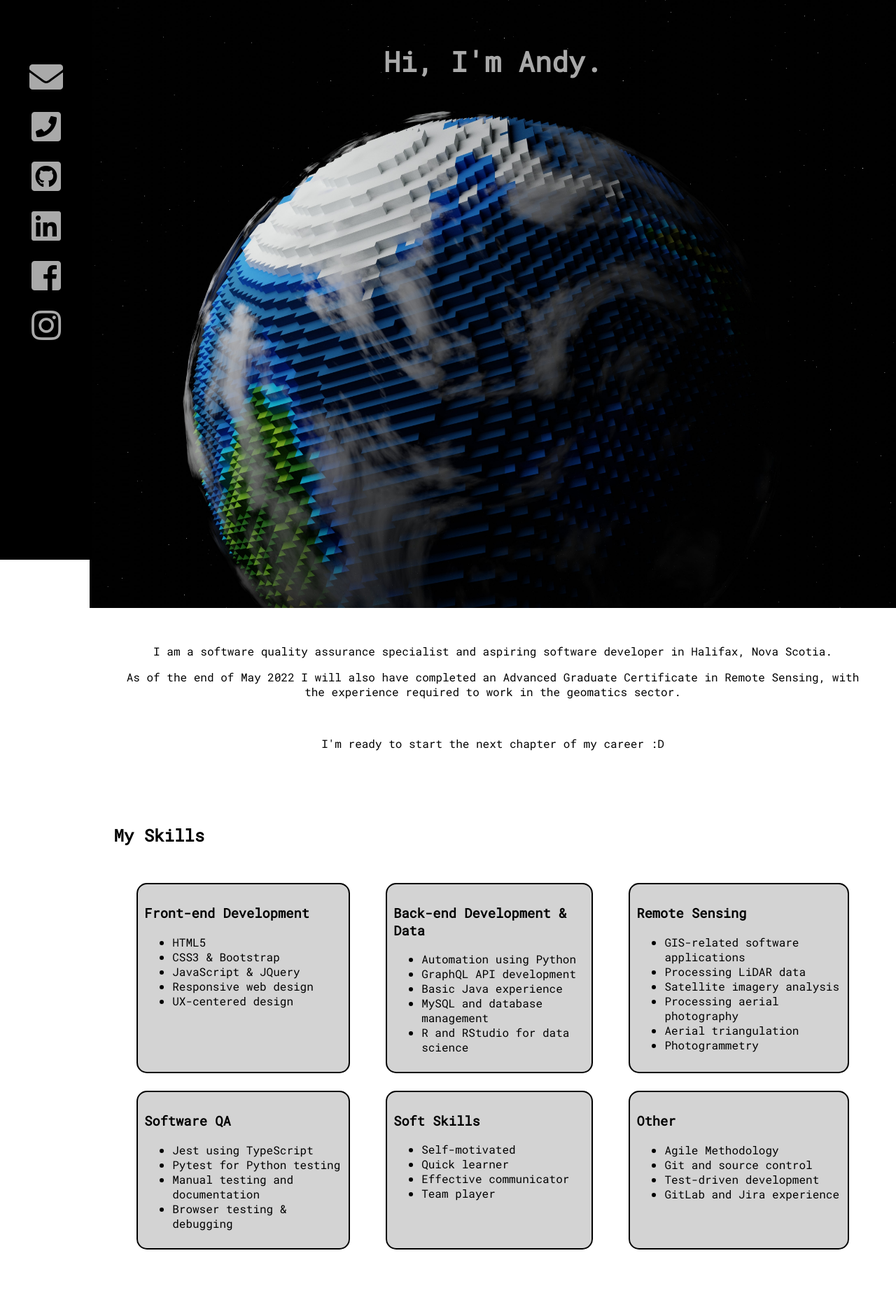
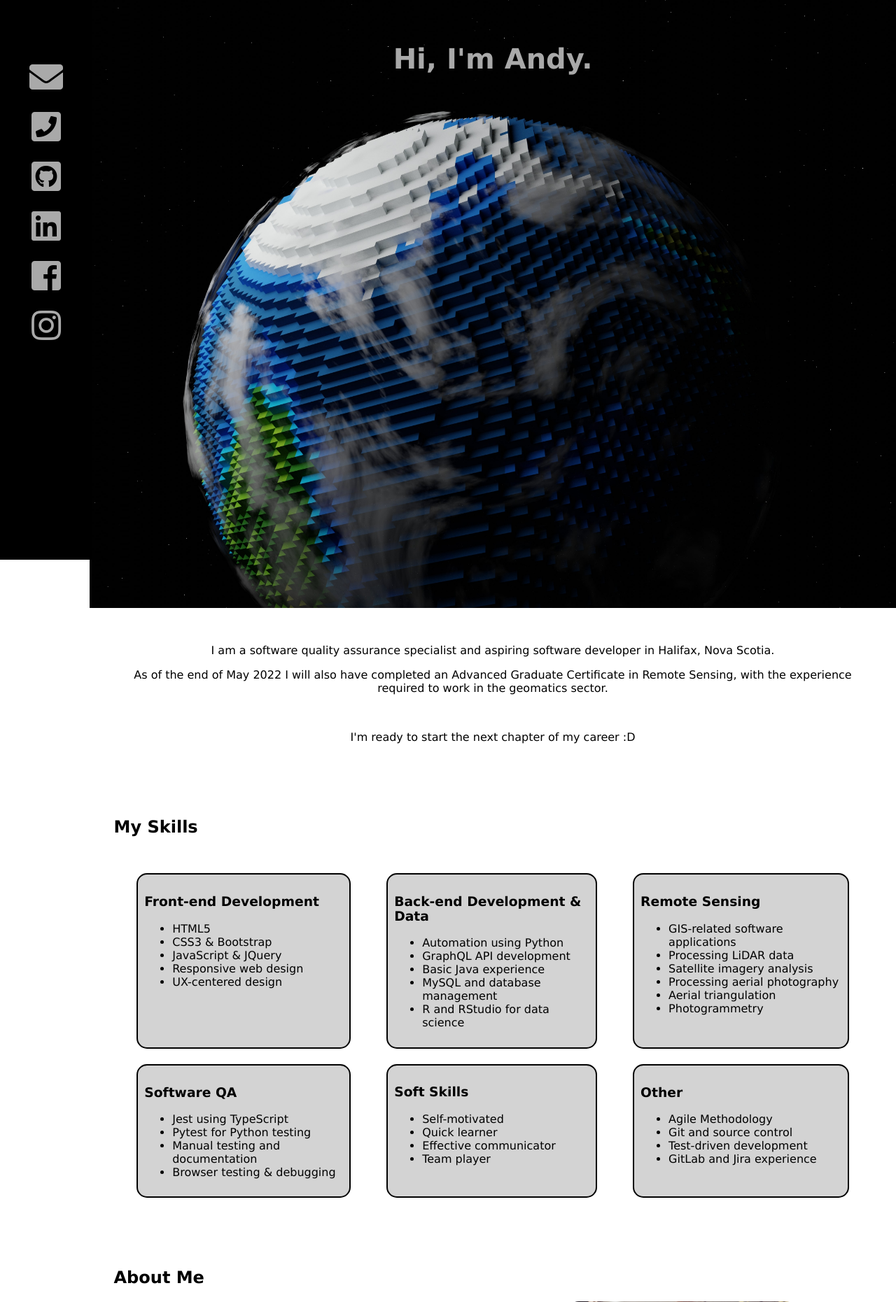
Before and after one commit to AndyDupuis/portfolio, a PHP site: page / in a window 1280 px wide. Shown: the top 1861 px of the page at 70% size. Run offline with PHP 8.4, Linux system fonts and the light colour scheme; some libraries are stand-ins or nearby versions.

Commit message:
changed font, removed Google Fonts links

```diff
--- a/css/style.css
+++ b/css/style.css
@@ -2,7 +2,7 @@ body {
     height: 100vh;
     width: 100vw;
     margin: 0;
-    font-family: 'Roboto Mono', monospace;
+    font-family: Verdana, Geneva, Tahoma, sans-serif;
 }
 
 /* -------------------------------------------------------- */
--- a/index.html
+++ b/index.html
@@ -5,11 +5,6 @@
 
         <meta charset="utf-8">
         <meta name="viewport" content="width=device-width, initial-scale=1">
-
-        <!-- Google Fonts -->
-        <link rel="preconnect" href="https://fonts.googleapis.com">
-        <link rel="preconnect" href="https://fonts.gstatic.com" crossorigin>
-        <link href="https://fonts.googleapis.com/css2?family=Fredoka&family=PT+Sans&family=Quicksand:wght@300;400&family=Roboto+Mono&display=swap" rel="stylesheet">
 
         <!-- Font Awesome icons for use in footer -->
         <link rel="stylesheet" href="https://use.fontawesome.com/releases/v5.0.7/css/all.css">
```
